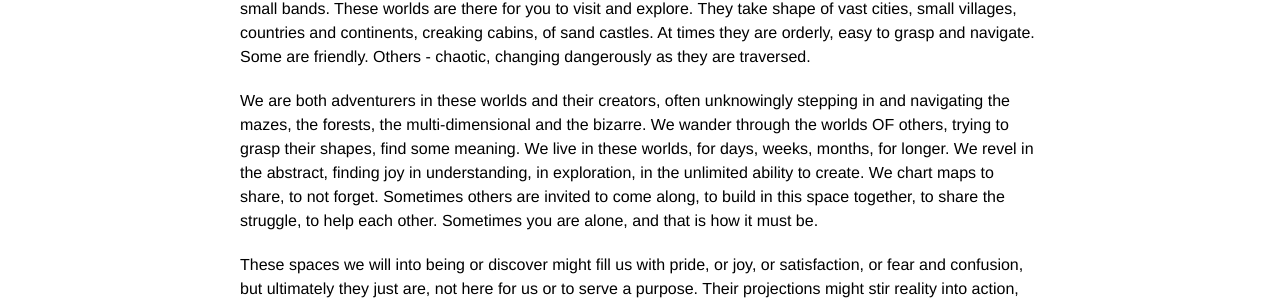
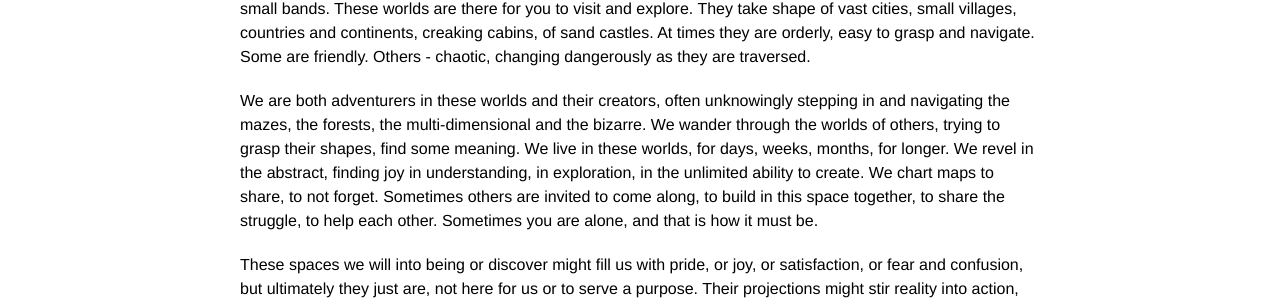
Before and after one commit to grigoryk/grigoryk.github.io, a Jekyll site: the page built from _posts/2016-10-09-about-the-abstract.md, in a window 1280 px wide. Shown: the part 369-673 px from the top of the page. Built offline with Jekyll 4.4.1, drawn with Linux system fonts in a browser that asks for light colours; comment, search, counter and statistics services are not loaded.

Commit message:
no caps!

```diff
--- a/_posts/2016-10-09-about-the-abstract.md
+++ b/_posts/2016-10-09-about-the-abstract.md
@@ -9,6 +9,6 @@ What is it like to explore and will into existence creations abstract in nature?
 
 From musical landscapes to manifestations of software, these worlds exist all around us. They present themselves in familiar shapes, but beyond the familiar are vast adventures, sometimes taken solo, sometimes in small bands. These worlds are there for you to visit and explore. They take shape of vast cities, small villages, countries and continents, creaking cabins, of sand castles. At times they are orderly, easy to grasp and navigate. Some are friendly. Others - chaotic, changing dangerously as they are traversed.
 
-We are both adventurers in these worlds and their creators, often unknowingly stepping in and navigating the mazes, the forests, the multi-dimensional and the bizarre. We wander through the worlds OF others, trying to grasp their shapes, find some meaning. We live in these worlds, for days, weeks, months, for longer. We revel in the abstract, finding joy in understanding, in exploration, in the unlimited ability to create. We chart maps to share, to not forget. Sometimes others are invited to come along, to build in this space together, to share the struggle, to help each other. Sometimes you are alone, and that is how it must be.
+We are both adventurers in these worlds and their creators, often unknowingly stepping in and navigating the mazes, the forests, the multi-dimensional and the bizarre. We wander through the worlds of others, trying to grasp their shapes, find some meaning. We live in these worlds, for days, weeks, months, for longer. We revel in the abstract, finding joy in understanding, in exploration, in the unlimited ability to create. We chart maps to share, to not forget. Sometimes others are invited to come along, to build in this space together, to share the struggle, to help each other. Sometimes you are alone, and that is how it must be.
 
 These spaces we will into being or discover might fill us with pride, or joy, or satisfaction, or fear and confusion, but ultimately they just are, not here for us or to serve a purpose. Their projections might stir reality into action, might cause a light to blink, a plane to fly or a concert hall to grasp. But the abstract exists in the abstract, in the shared consciousness of those who venture our to explore, and inevitable - to get lost.
```
